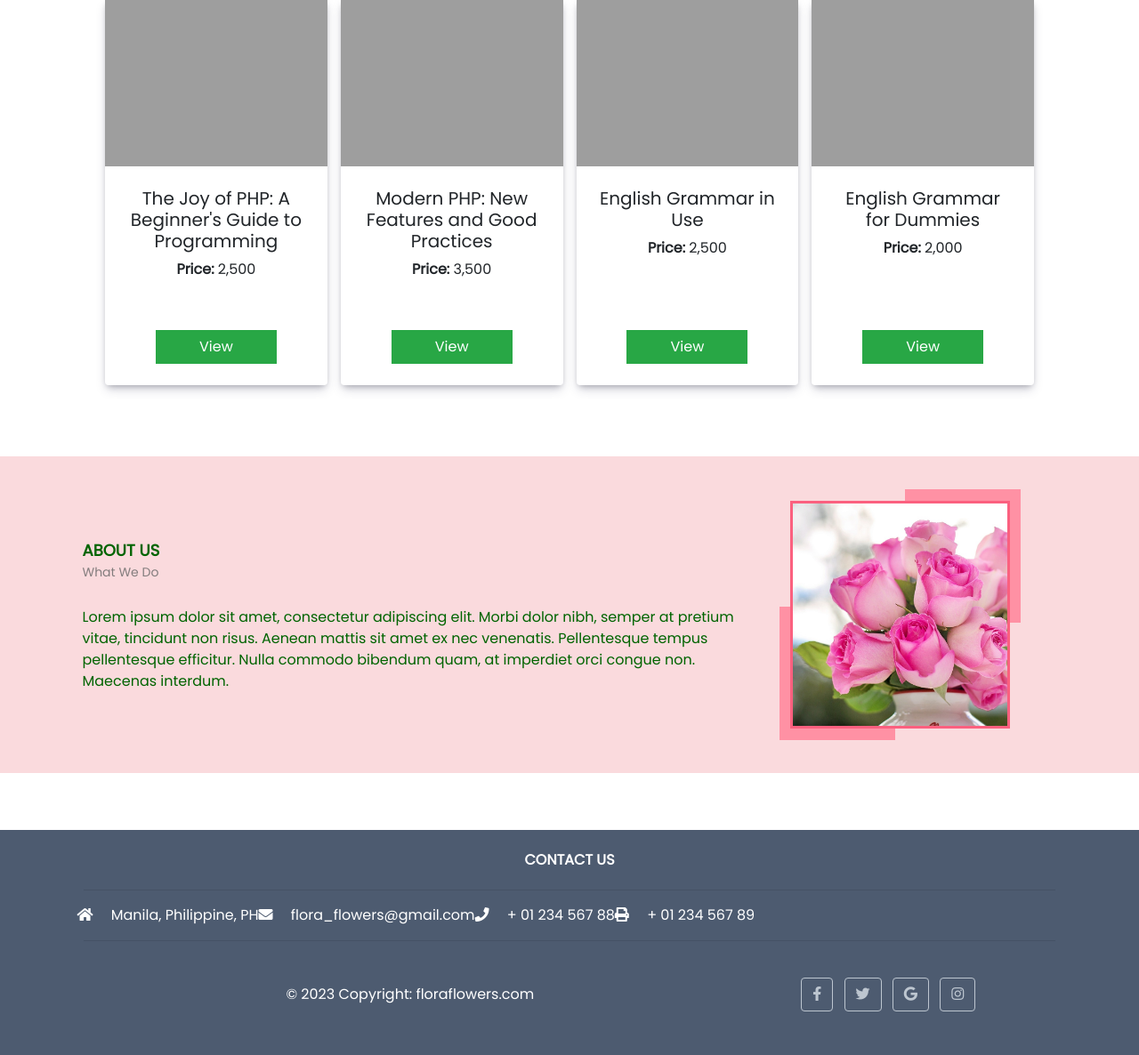
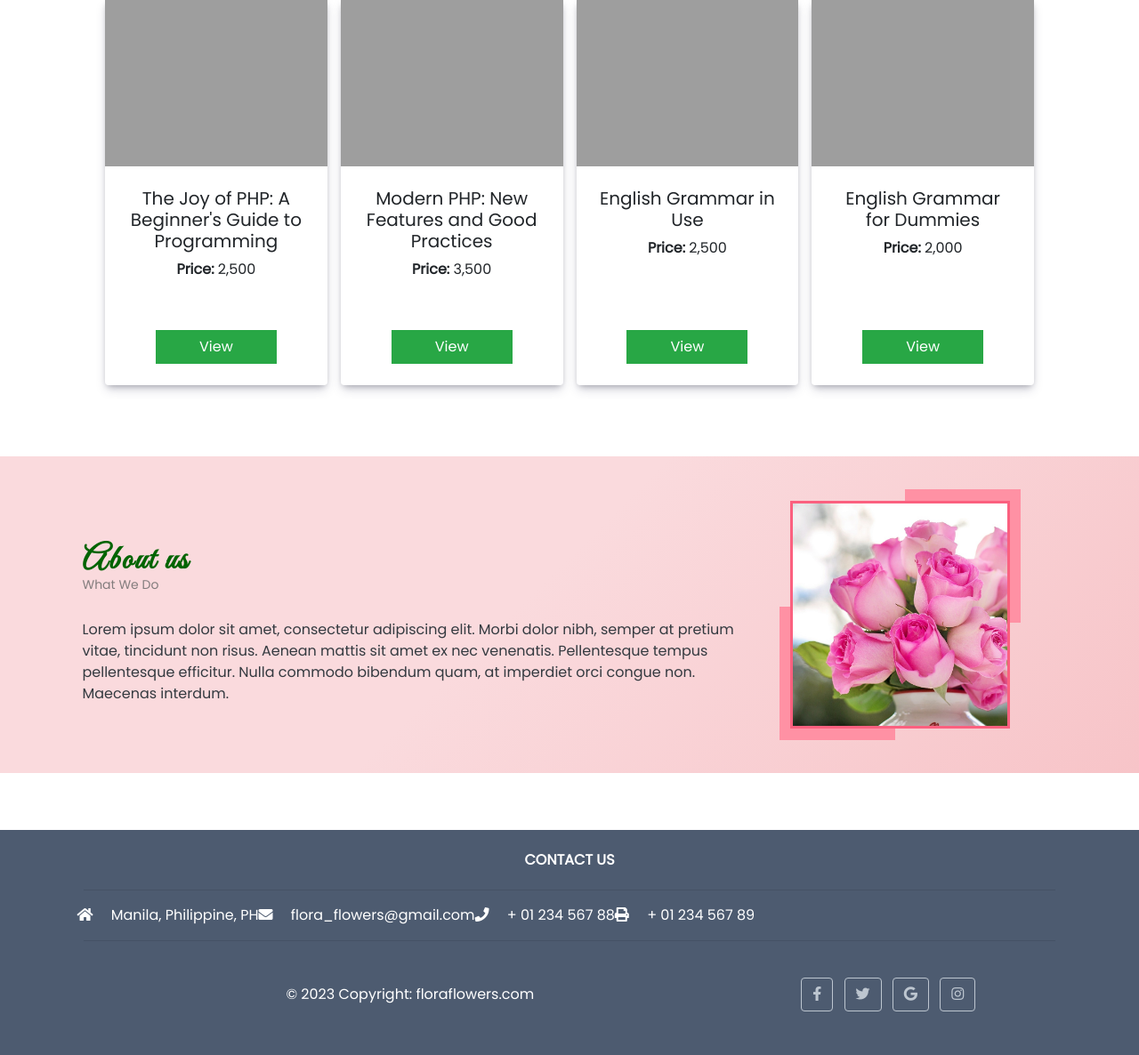
Before and after one commit to Renz-Capena/book_shop, a PHP site: page /book_shop/ in a window 1280 px wide. Shown: the part 901-2087 px from the top of the page at 89% size. Run offline with PHP 8.4, Linux system fonts and the light colour scheme; data comes from the database, SQL or seed files in the repository; some libraries are stand-ins or nearby versions.

Commit message:
add new bg and fixed some error in layout

```diff
--- a/about.php
+++ b/about.php
@@ -1,4 +1,4 @@
-<section class="py-5" style="background: #FADADD">
+<section class="py-5" style="background-color: #fadadd; background-image: linear-gradient(315deg, #f7c4c8 0%, #fadadd 54%);">
     <div class="container">
         <div class="card">
             <div class="card-body">
--- a/admin/index.php
+++ b/admin/index.php
@@ -12,7 +12,7 @@
       <div class="content-wrapper pt-3" style="min-height: 567.854px; background: #feeaee;">
 
         <!-- Main content -->
-        <section class="content  text-dark">
+        <section class="content pt-5 pt-lg-0 text-dark">
           <div class="container-fluid">
             <?php
               if(!file_exists($page.".php") && !is_dir($page)){
--- a/cart.php
+++ b/cart.php
@@ -1,5 +1,5 @@
 
-<section class="py-5 my-5">
+<section class="py-5 my-5" style="background-color: #fadadd; background-image: linear-gradient(315deg, #f7c4c8 0%, #fadadd 54%);">
     <div class="container">
         <div class="row">
             <div class="col d-flex justify-content-end mb-2">
--- a/checkout.php
+++ b/checkout.php
@@ -6,11 +6,11 @@ $total = 0;
         $total += $row['price'] * $row['quantity'];
     endwhile;
 ?>
-<section class="py-5">
+<section class="py-5" style="background-color: #fadadd; background-image: linear-gradient(315deg, #f7c4c8 0%, #fadadd 54%);">
     <div class="container">
         <div class="card rounded-0">
             <div class="card-body"></div>
-            <h3 class="text-center"><b>Checkout</b></h3>
+            <h3 class="text-center text-success"><b>Checkout</b></h3>
             <hr class="border-dark">
             <form action="" id="place_order">
                 <input type="hidden" name="amount" value="<?php echo $total ?>">
--- a/customize.php
+++ b/customize.php
@@ -1,4 +1,4 @@
-<section style="background: #FADADD">
+<section class="text-dark" style="background-color: #fadadd; background-image: linear-gradient(315deg, #f7c4c8 0%, #fadadd 54%);">
     <div class="container py-5">
         <h2>Flower customization</h2>
         <div class='border bg-light p-lg-5 mt-3 d-lg-flex align-items-center justify-content-evenly'>
--- a/edit_account.php
+++ b/edit_account.php
@@ -1,4 +1,4 @@
-<section class="py-5" style="background: #FADADD">
+<section class="py-5" style="background-color: #fadadd; background-image: linear-gradient(315deg, #f7c4c8 0%, #fadadd 54%);">
     <div class="container">
         <div class="card rounded-0">
             <div class="card-body">
--- a/home.php
+++ b/home.php
@@ -59,7 +59,8 @@
 
 
 .wrapper-home{
-    background-color: #FADADD;
+    background-color: #fadadd;
+    background-image: linear-gradient(315deg, #f7c4c8 0%, #fadadd 54%);
     color: darkgreen;
     margin-bottom: 5vw;
 }
@@ -103,12 +104,15 @@
 }
 .about-us .title{
     display: block;
-    font-size: 18px;
+    font-size: 38px;
     font-weight: 600;
     margin: 0;
-    text-transform: uppercase;
+    /* text-transform: uppercase; */
     padding-top: 65px;
     padding-left: 15px;
+    font-family: 'Great Vibes';
+    letter-spacing: 2px;
+    margin-bottom: -10px;
 }
 .about-us .post{
     display: block;
@@ -232,7 +236,7 @@
                         <div class="about-us-content">
                             <h3 class="title">About us</h3>
                             <span class="post">what we do</span>
-                            <p class="description">
+                            <p class="description text-dark">
                                 Lorem ipsum dolor sit amet, consectetur adipiscing elit. Morbi dolor nibh, semper at pretium vitae, tincidunt non risus. Aenean mattis sit amet ex nec venenatis. Pellentesque tempus pellentesque efficitur. Nulla commodo bibendum quam, at imperdiet orci congue non. Maecenas interdum.
                             </p>
                         </div>
--- a/my_account.php
+++ b/my_account.php
@@ -1,5 +1,5 @@
 
-<section class="" style="background: #FADADD; padding-block: 100px 200px">
+<section class="" style="background-color: #fadadd; background-image: linear-gradient(315deg, #f7c4c8 0%, #fadadd 54%); padding-block: 100px 200px">
     <div class="container">
         <div class="card rounded-0">
             <div class="card-body">
--- a/products.php
+++ b/products.php
@@ -111,7 +111,7 @@ elseif(isset($_GET['s'])){
                                 }
                         ?>
                         <div class="col-md-12 mb-5" >
-                            <div class="card product-item ms-3 mt-2" style=" min-height: 434px; box-shadow: rgba(50, 50, 93, 0.25) 0px 6px 12px -2px, rgba(0, 0, 0, 0.3) 0px 3px 7px -3px;">
+                            <div class="card product-item ms-3 mt-2" style=" min-height: 503px; box-shadow: rgba(50, 50, 93, 0.25) 0px 6px 12px -2px, rgba(0, 0, 0, 0.3) 0px 3px 7px -3px;">
                                 <!-- Product image-->
                                 <img class="card-img-top w-100" src="<?php echo validate_image($img) ?>" loading="lazy" alt="..." />
                                 <!-- Product details-->
--- a/view_product.php
+++ b/view_product.php
@@ -20,7 +20,7 @@
     }
  }
 ?>
-<section class="py-5" style="background: #FADADD">
+<section class="py-5" style="background-color: #fadadd; background-image: linear-gradient(315deg, #f7c4c8 0%, #fadadd 54%);">
     <div class="container px-4 px-lg-5 my-5 bg-light" style="box-shadow: rgba(0, 0, 0, 0.1) 0px 4px 12px;">
 
         <div class="row gx-4 gx-lg-5 align-items-center">
```
